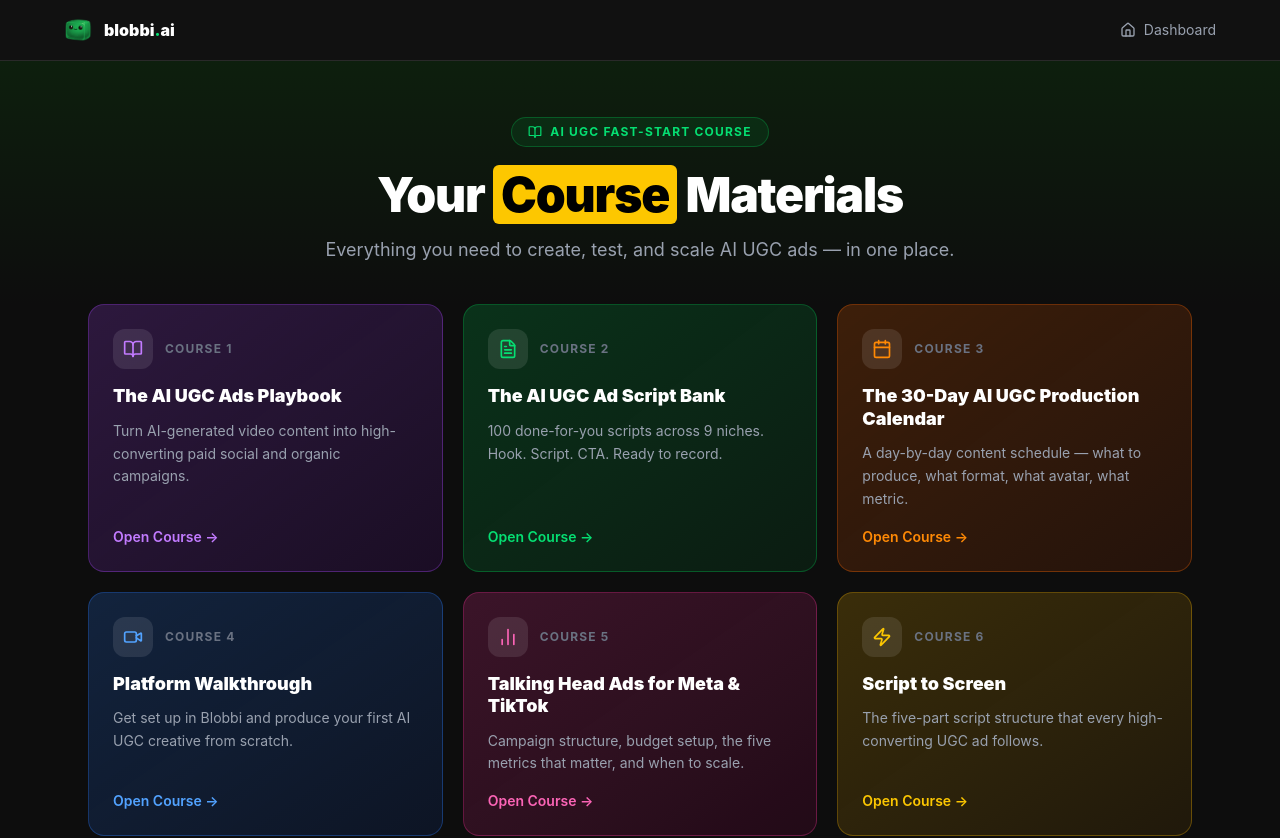
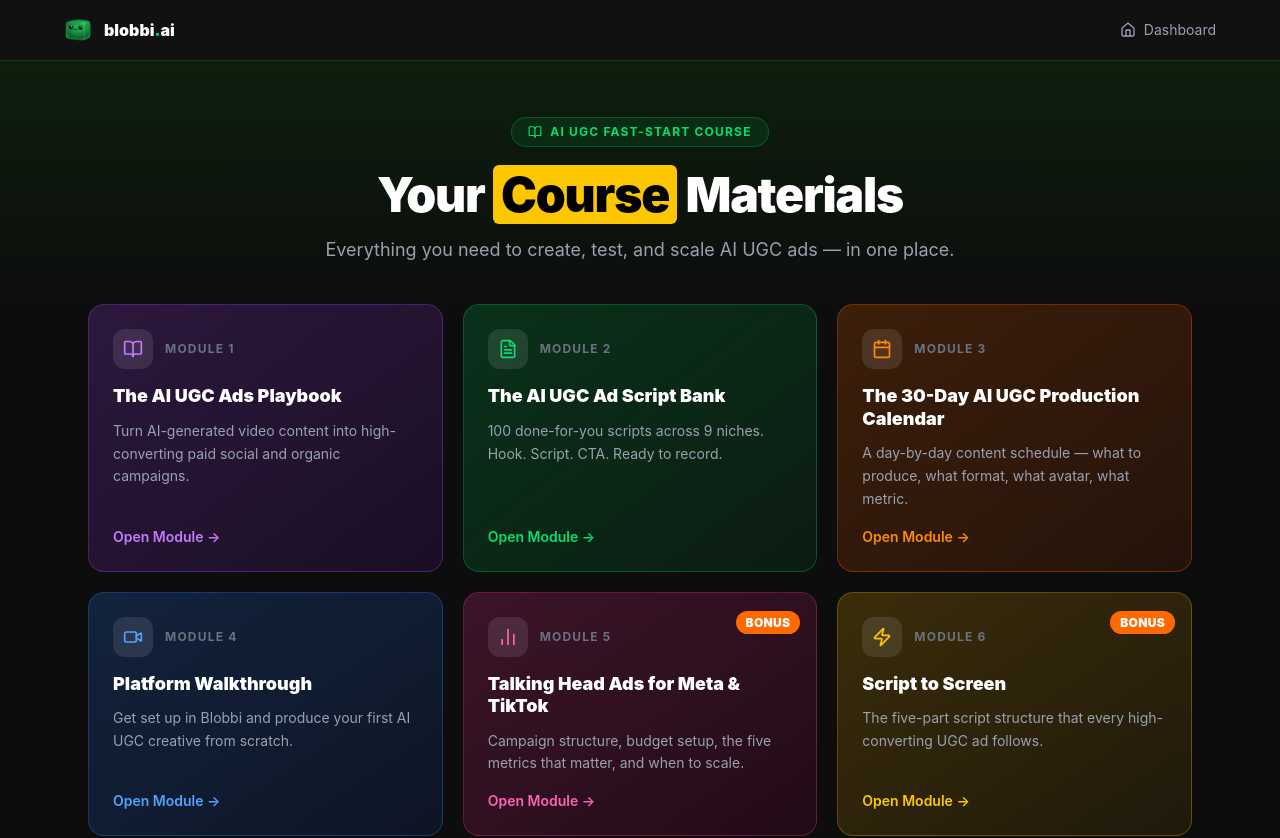
Before and after one commit to A-BMT02/aiugc, a Next.js app: page /app/course in a window 1280 px wide. Shown: the top 838 px of the page. Built offline with nearby package versions, Linux system fonts and the light colour scheme; no server answers.

Commit message:
course hub: Module labels and BONUS badges on modules 5-7

```diff
--- a/app/app/course/page.js
+++ b/app/app/course/page.js
@@ -11,7 +11,7 @@ const courses = [
     icon: BookOpen,
     color: 'from-purple-500/20 to-purple-600/10 border-purple-500/30',
     iconColor: 'text-purple-400',
-    available: true,
+    bonus: false,
   },
   {
     id: 2, slug: 'script-bank',
@@ -20,7 +20,7 @@ const courses = [
     icon: FileText,
     color: 'from-green-500/20 to-green-600/10 border-green-500/30',
     iconColor: 'text-green-400',
-    available: true,
+    bonus: false,
   },
   {
     id: 3, slug: 'production-calendar',
@@ -29,7 +29,7 @@ const courses = [
     icon: Calendar,
     color: 'from-orange-500/20 to-orange-600/10 border-orange-500/30',
     iconColor: 'text-orange-400',
-    available: true,
+    bonus: false,
   },
   {
     id: 4, slug: 'platform-walkthrough',
@@ -38,7 +38,7 @@ const courses = [
     icon: Video,
     color: 'from-blue-500/20 to-blue-600/10 border-blue-500/30',
     iconColor: 'text-blue-400',
-    available: true,
+    bonus: false,
   },
   {
     id: 5, slug: 'meta-tiktok-campaigns',
@@ -47,7 +47,7 @@ const courses = [
     icon: BarChart2,
     color: 'from-pink-500/20 to-pink-600/10 border-pink-500/30',
     iconColor: 'text-pink-400',
-    available: true,
+    bonus: true,
   },
   {
     id: 6, slug: 'script-to-screen',
@@ -56,7 +56,7 @@ const courses = [
     icon: Zap,
     color: 'from-yellow-500/20 to-yellow-600/10 border-yellow-500/30',
     iconColor: 'text-yellow-400',
-    available: true,
+    bonus: true,
   },
   {
     id: 7, slug: 'product-lifestyle-ugc',
@@ -65,7 +65,7 @@ const courses = [
     icon: Layers,
     color: 'from-cyan-500/20 to-cyan-600/10 border-cyan-500/30',
     iconColor: 'text-cyan-400',
-    available: true,
+    bonus: true,
   },
 ]
 
@@ -104,16 +104,21 @@ export default function CoursePage() {
             const Icon = course.icon
             const inner = (
               <div className={`p-6 bg-gradient-to-br ${course.color} border rounded-2xl transition-all relative h-full flex flex-col hover:scale-[1.02] group cursor-pointer`}>
+                {course.bonus && (
+                  <div className="absolute top-4 right-4">
+                    <span className="bg-orange-500 text-white text-xs font-black px-2.5 py-1 rounded-full uppercase tracking-wide">Bonus</span>
+                  </div>
+                )}
                 <div className="flex items-center gap-3 mb-4">
                   <div className={`w-10 h-10 rounded-xl bg-white/10 flex items-center justify-center ${course.iconColor}`}>
                     <Icon className="w-5 h-5" />
                   </div>
-                  <span className="text-xs font-bold text-gray-500 uppercase tracking-widest">Course {course.id}</span>
+                  <span className="text-xs font-bold text-gray-500 uppercase tracking-widest">Module {course.id}</span>
                 </div>
                 <h3 className="font-black text-white text-lg leading-tight mb-3">{course.title}</h3>
                 <p className="text-gray-400 text-sm leading-relaxed flex-1 mb-4">{course.description}</p>
                 <div className={`text-sm font-semibold ${course.iconColor} group-hover:translate-x-1 transition-transform`}>
-                  Open Course →
+                  Open Module →
                 </div>
               </div>
             )
```
